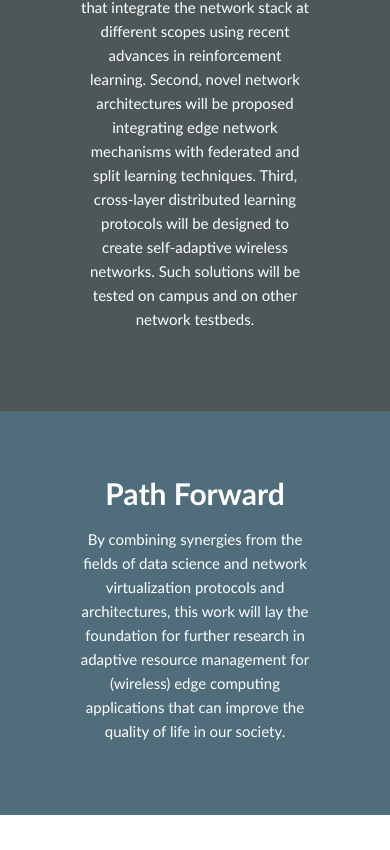
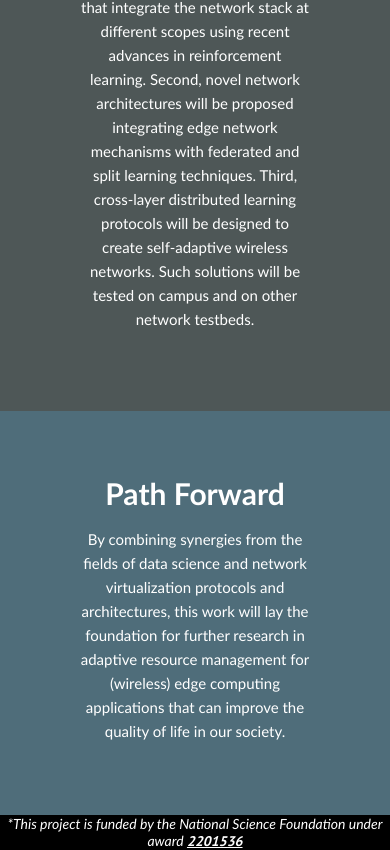
Before and after one commit to MarshallOkafor/nsf-slu-wireless-testbed-website, a React (Create React App) app: page /#/ in a window 390 px wide. Shown: the part 1949-2799 px from the top of the page. Before the commit the page ends 2764 px from the top, so only its background shows below. Built offline with nearby package versions, Linux system fonts and the light colour scheme.

Commit message:
Added footer section

```diff
--- a/src/App.js
+++ b/src/App.js
@@ -1,8 +1,10 @@
 import React from 'react';
 import { HashRouter as Router, Routes, Route } from 'react-router-dom';
 import Navbar from './components/Navbar';
+import Footer from './components/Footer';
 import './App.css';
 import Home from './components/pages/Home';
+
 
 function App() {
   return (
@@ -12,6 +14,7 @@ function App() {
       <Routes>
         <Route path='/' exact element={<Home />} />
       </Routes>
+      <Footer />
     </Router>
     </>
   );
--- /dev/null
+++ b/src/components/Footer.css
@@ -0,0 +1,46 @@
+.footer-container {
+    display: flex;
+    flex-direction: column;
+    justify-content: center;
+    align-items: center;
+    object-fit: contain;
+    background: #000000;
+}
+
+.footer-container > p {
+    color: #fff;
+    font-size: 22.5px;
+    font-style: italic;
+    text-align: center;
+    font-family: 'Trebuchet MS', 'Lucida Sans Unicode',
+    'Lucida Grande', 'Lucida Sans', Arial, sans-serif;
+}
+
+.footer-container > p > a {
+    color: inherit;
+    font-weight: bold;
+}
+
+@media screen and (max-width: 1175px) {
+    .footer-container > p {
+        font-size: 20px;
+    }
+}
+
+@media screen and (max-width: 1050px) {
+    .footer-container > p {
+        font-size: 17px;
+    }
+}
+
+@media screen and (max-width: 875px) {
+    .footer-container > p {
+        font-size: 16.5px;
+    }
+}
+
+@media screen and (max-width: 810px) {
+    .footer-container > p {
+        font-size: 14px;
+    }
+}
--- /dev/null
+++ b/src/components/Footer.js
@@ -0,0 +1,12 @@
+import React from 'react';
+import './Footer.css';
+
+function Footer() {
+  return (
+    <div className='footer-container'>
+      <p>*This project is funded by the National Science Foundation under award <a href="https://www.nsf.gov/awardsearch/showAward?AWD_ID=2201536&HistoricalAwards=false">2201536</a></p>
+    </div>
+  );
+}
+
+export default Footer;
```
